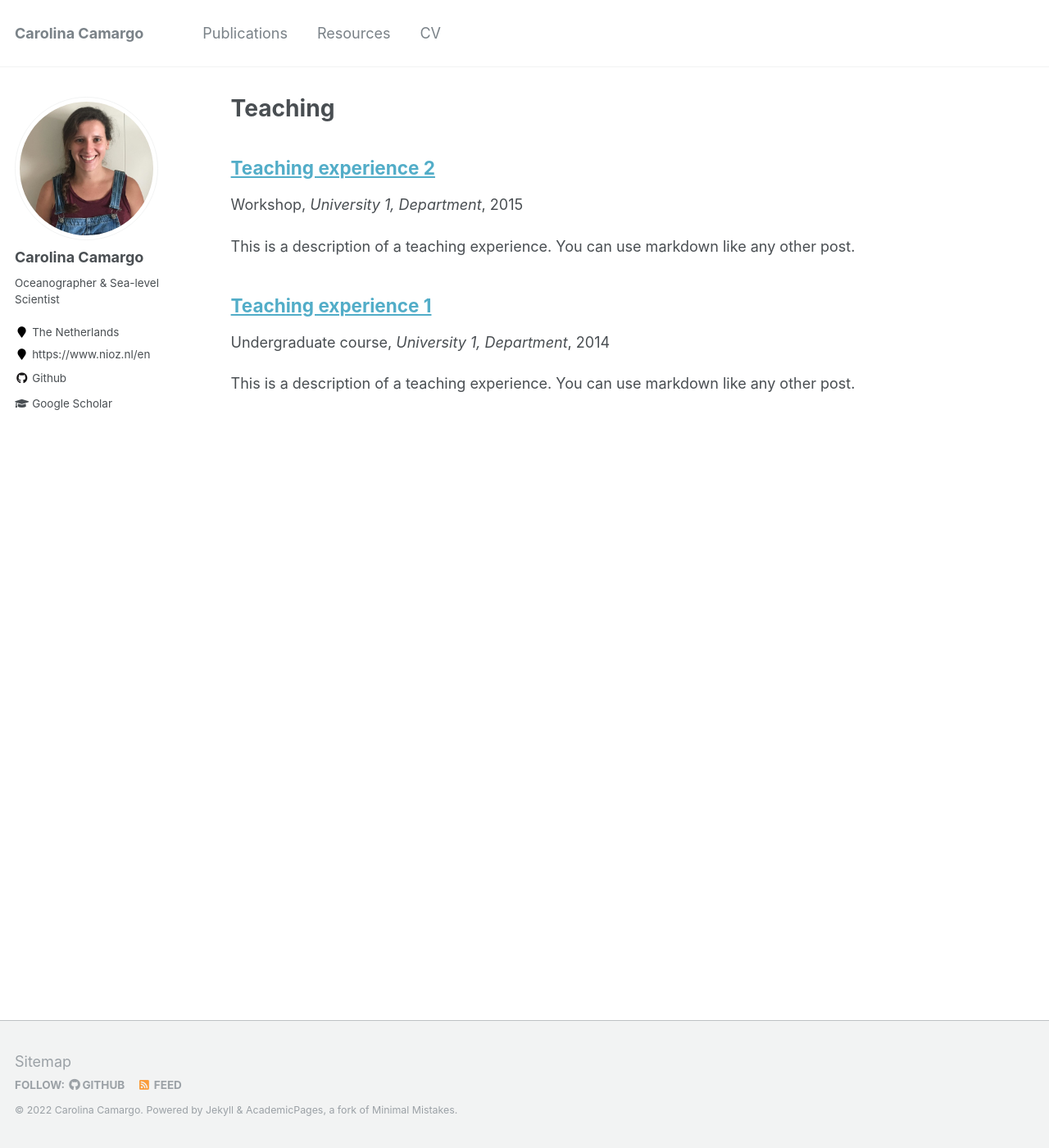
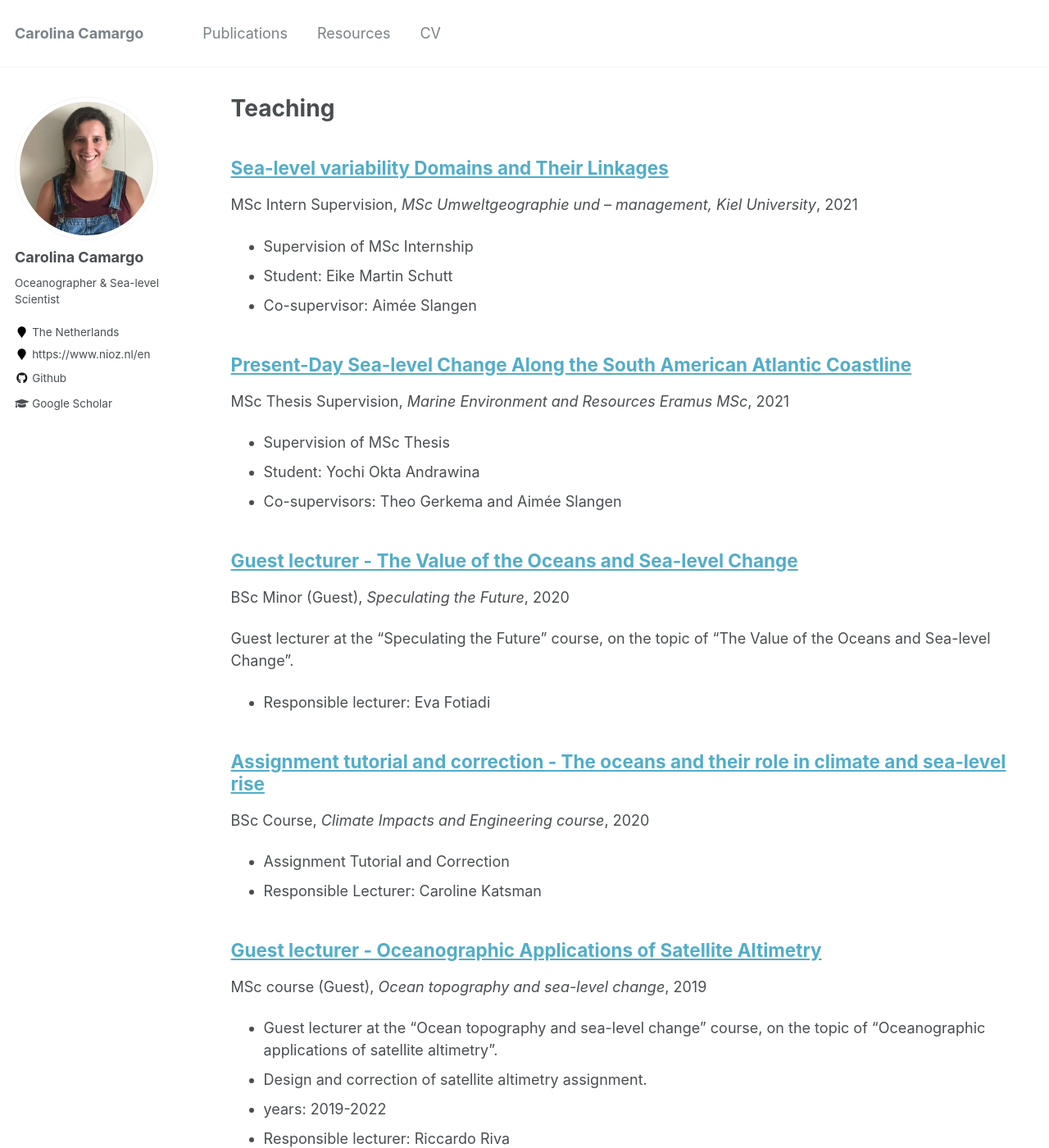
Before and after one commit to carocamargo/carocamargo.github.io, a Jekyll site: the page built from _pages/teaching.html, in a window 1280 px wide and 1400 px high. Shown: the whole window at 82% size. Built offline with Jekyll 4.4.1, drawn with Linux system fonts in a browser that asks for light colours; a file with an impossible date is left out.

Commit message:
update CV

```diff
--- a/_pages/cv.md
+++ b/_pages/cv.md
@@ -17,20 +17,31 @@
 
 Work experience
 ======
-* When: Position
-  * Place
+*  July-October 2018: Research Intern
+  * Ocean Observatory of Madeira (OOM), Funchal, Portugal
   * Duties included:
-  * Supervisor:
+    * Turbulence data and processing analysis;
+    * Assistance on cruise planning
+    * Oceanographic cruise at the NRP Gago Coutinho for 20 days
+    * Data collection with MicroRider, CTD, UnderwayCTD and WireWalker
+  * Supervisor: Dr. Rui Caldeira
 
+  *  July-September 2017: Research Intern
+    * Ocean Observatory of Madeira (OOM), Funchal, Portugal
+    * Duties included:
+      * Turbulence data and processing analysis;
+      * Assistance on cruise planning
+       * Oceanographic cruise at the B/O SOCIB for 18 days
+      * Data collection with VMP-250, CTD, UnderwayCTD, Niskin bottles and ADCP
+    * Supervisor: Dr. Rui Caldeira
 
-Skills
-======
-* Skill 1
-* Skill 2
-  * Sub-skill 2.1
-  * Sub-skill 2.2
-  * Sub-skill 2.3
-* Skill 3
+*  June-August 2014: Research Intern
+  * Rockland Scientific International (RSI), Victoria, Canada
+  * Duties included:
+    * Training in turbulence data and processing analysis;
+    * Data collection with VMP-250
+  * Supervisor: Dr. Emma Murowinski, Dr. Rolf Lueck
+
 
 Publications
 ======
@@ -52,4 +63,5 @@
 
 Service and leadership
 ======
-* ...
+* Member of the NIOZ Colloquium Committee (2019-present)
+* Member of the Yerseke Young Scientist Representative Council (2020-present)
--- a/_teaching/2014-spring-teaching-1.md
+++ /dev/null
@@ -1,20 +0,0 @@
----
-title: "Teaching experience 1"
-collection: teaching
-type: "Undergraduate course"
-permalink: /teaching/2014-spring-teaching-1
-venue: "University 1, Department"
-date: 2014-01-01
-location: "City, Country"
----
-
-This is a description of a teaching experience. You can use markdown like any other post.
-
-Heading 1
-======
-
-Heading 2
-======
-
-Heading 3
-======
--- a/_teaching/2015-spring-teaching-2.md
+++ /dev/null
@@ -1,20 +0,0 @@
----
-title: "Teaching experience 2"
-collection: teaching
-type: "Workshop"
-permalink: /teaching/2015-spring-teaching-1
-venue: "University 1, Department"
-date: 2015-01-01
-location: "City, Country"
----
-
-This is a description of a teaching experience. You can use markdown like any other post.
-
-Heading 1
-======
-
-Heading 2
-======
-
-Heading 3
-======
--- /dev/null
+++ b/_teaching/2019-sat-altimetry.md
@@ -0,0 +1,14 @@
+---
+title: "Guest lecturer - Oceanographic Applications of Satellite Altimetry"
+collection: teaching
+type: "MSc course (Guest)"
+permalink: /teaching/2019-sat-altimetry
+venue: "Ocean topography and sea-level change"
+date: 2019-03-01
+location: "TU Delft"
+---
+
+* Guest lecturer at the "Ocean topography and sea-level change" course, on the topic of "Oceanographic applications of satellite altimetry".
+* Design and correction of satellite altimetry assignment.
+* years: 2019-2022
+* Responsible lecturer: Riccardo Riva
--- /dev/null
+++ b/_teaching/2020-avans.md
@@ -0,0 +1,12 @@
+---
+title: "Guest lecturer - The Value of the Oceans and Sea-level Change"
+collection: teaching
+type: "BSc Minor (Guest)"
+permalink: /teaching/2020-avans
+venue: "Speculating the Future"
+date: 2020-12-01
+location: "Avans Hogeschool"
+---
+
+Guest lecturer at the "Speculating the Future" course, on the topic of "The Value of the Oceans and Sea-level Change".
+* Responsible lecturer: Eva Fotiadi
--- /dev/null
+++ b/_teaching/2020-oceans-slr.md
@@ -0,0 +1,12 @@
+---
+title: "Assignment tutorial and correction - The oceans and their role in climate and sea-level rise"
+collection: teaching
+type: "BSc Course"
+permalink: /teaching/2020-oceans-slr
+venue: "Climate Impacts and Engineering course"
+date: 2020-06-01
+location: "TU Delft"
+---
+
+* Assignment Tutorial and Correction
+* Responsible Lecturer: Caroline Katsman
--- /dev/null
+++ b/_teaching/2021-eike.md
@@ -0,0 +1,13 @@
+---
+title: "Sea-level variability Domains and Their Linkages"
+collection: teaching
+type: "MSc Intern Supervision"
+permalink: /teaching/2021-eike
+venue: "MSc Umweltgeographie und – management, Kiel University"
+date: 2021-05-01
+location: "NIOZ"
+---
+
+*  Supervision of MSc Internship
+* Student: Eike Martin Schutt
+* Co-supervisor: Aimée Slangen
--- /dev/null
+++ b/_teaching/2021-yochi.md
@@ -0,0 +1,13 @@
+---
+title: "Present-Day Sea-level Change Along the South American Atlantic Coastline"
+collection: teaching
+type: "MSc Thesis Supervision"
+permalink: /teaching/2021-yochi
+venue: "Marine Environment and Resources Eramus MSc"
+date: 2021-02-01
+location: "NIOZ"
+---
+
+*  Supervision of MSc Thesis
+* Student: Yochi Okta Andrawina
+* Co-supervisors: Theo Gerkema and Aimée Slangen
```
Also changed, not shown: _talks/2012-03-01-talk-1.md (deleted, +0 -11 lines), _talks/2013-03-01-tutorial-1.md (deleted, +0 -13 lines), _talks/2014-02-01-talk-2.md (deleted, +0 -13 lines), _talks/2014-03-01-talk-3.md (deleted, +0 -11 lines), _talks/2020-vEGU.md (added, +18 -0 lines), _talks/2021-vEGU.md (added, +14 -0 lines), _talks/2022-EGU.md (added, +16 -0 lines), 1 other file.
